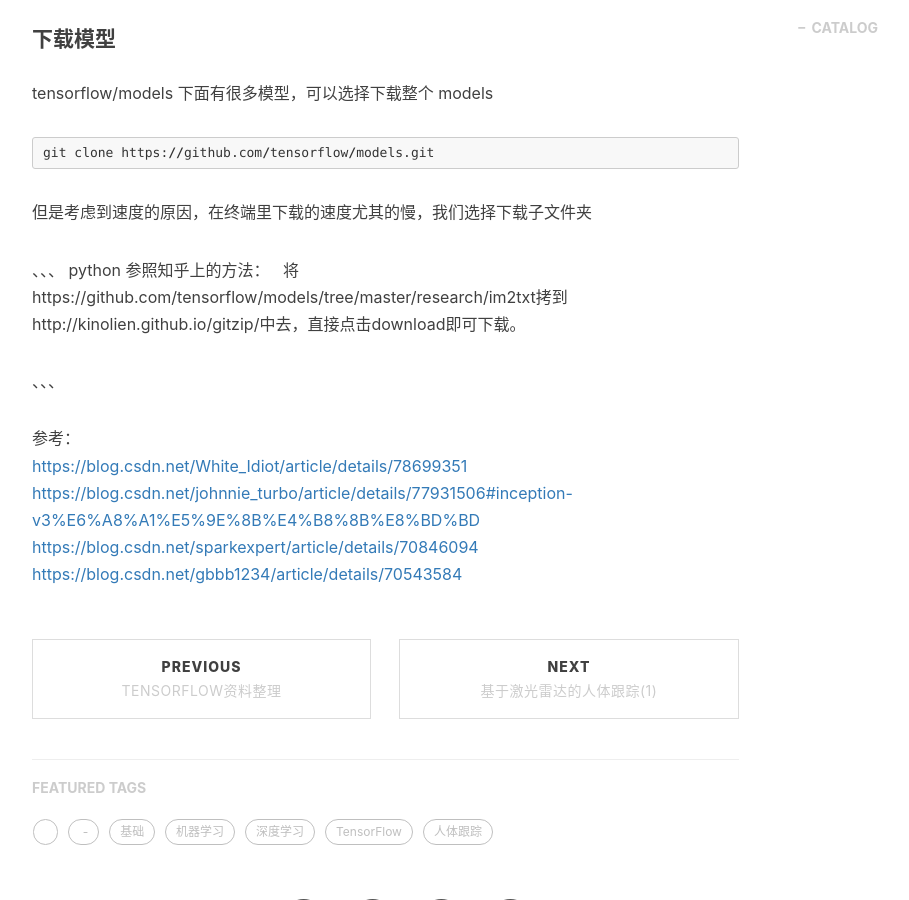
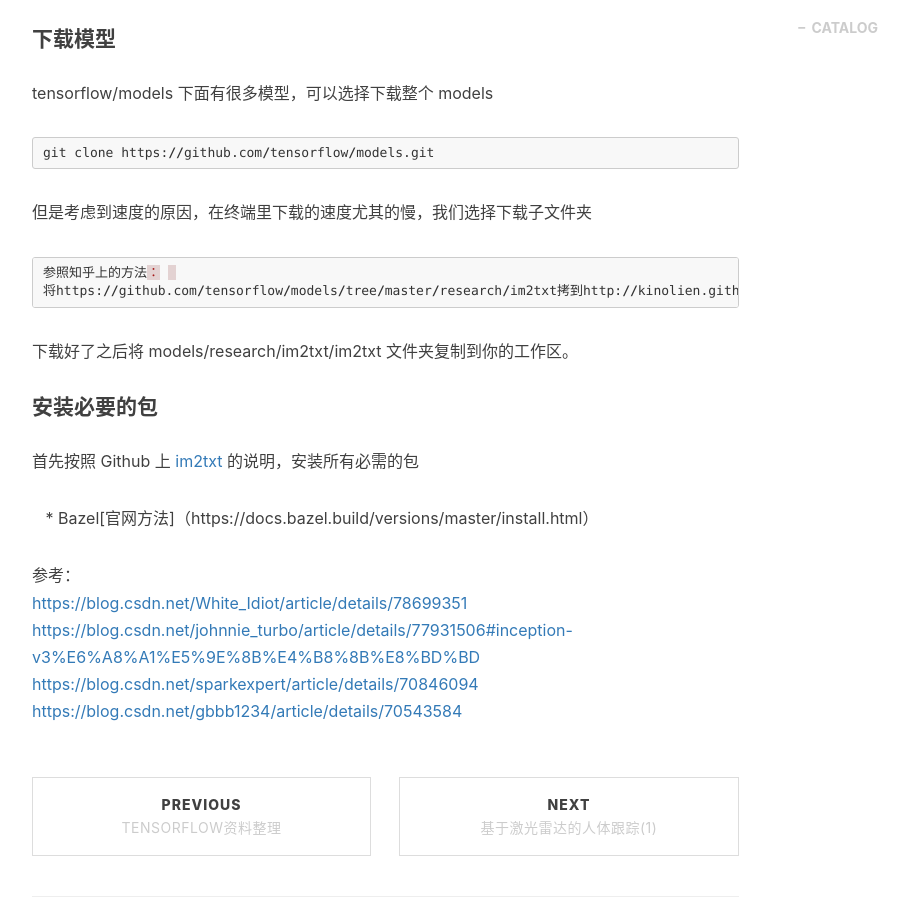
Before and after one commit to duhuazhen/duhuazhen.github.io, a Jekyll site: the page built from _posts/2017-4-1-im2txt.markdown, in a window 1280 px wide and 900 px high, scrolled down 652 px. Shown: the whole window, without its empty margins (233-1142 px from the left). Built offline with Jekyll 4.4.1, drawn with Linux system fonts in a browser that asks for light colours; nearby versions of some CDN libraries; comment, search, counter and statistics services are not loaded.

Commit message:
Update 2017-4-1-im2txt.markdown

````diff
--- a/_posts/2017-4-1-im2txt.markdown
+++ b/_posts/2017-4-1-im2txt.markdown
@@ -18,14 +18,17 @@ tensorflow/models 下面有很多模型，可以选择下载整个 models
 git clone https://github.com/tensorflow/models.git
 ```
 但是考虑到速度的原因，在终端里下载的速度尤其的慢，我们选择下载子文件夹
-
-、、、 python
+```python
 参照知乎上的方法：
 将https://github.com/tensorflow/models/tree/master/research/im2txt拷到http://kinolien.github.io/gitzip/中去，直接点击download即可下载。
+```
 
-、、、
+下载好了之后将 models/research/im2txt/im2txt 文件夹复制到你的工作区。
 
+#### 安装必要的包
+首先按照 Github 上 [im2txt](https://github.com/tensorflow/models/tree/master/research/im2txt) 的说明，安装所有必需的包
 
+    * Bazel[官网方法]（https://docs.bazel.build/versions/master/install.html）
 
 
 
````
